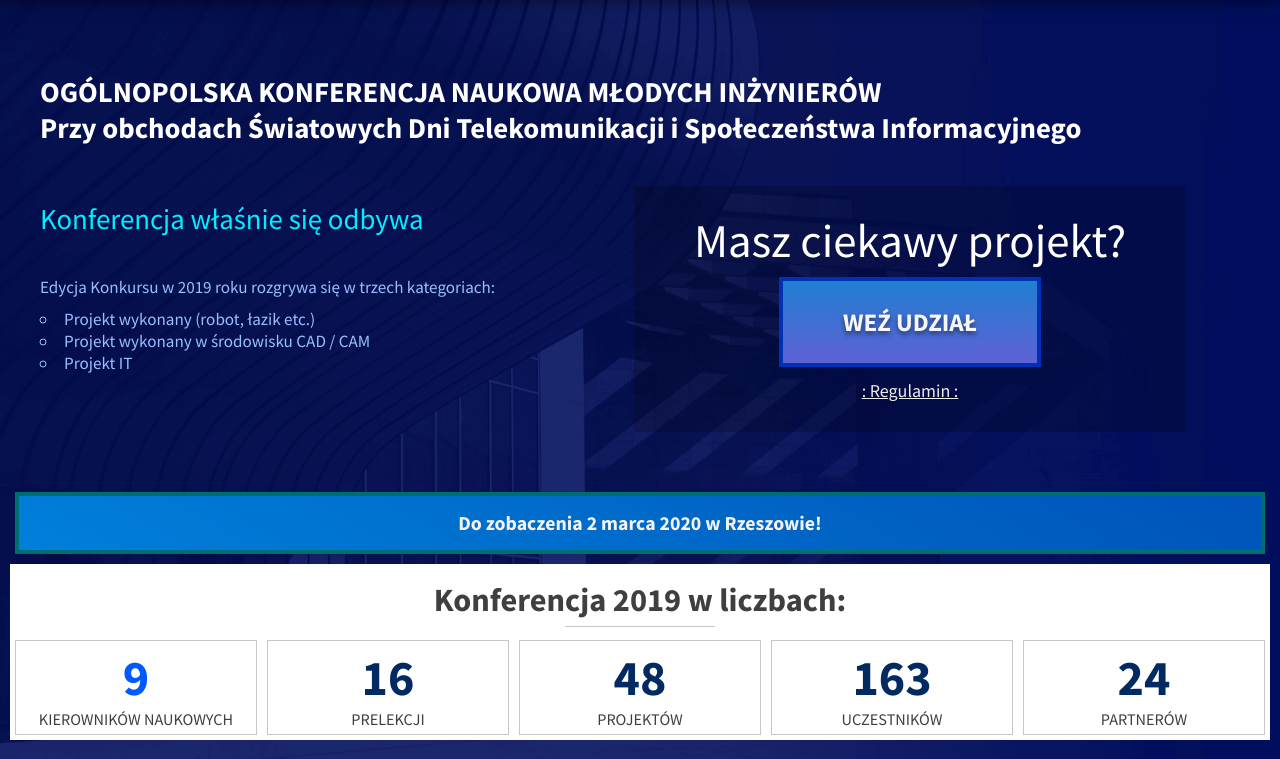
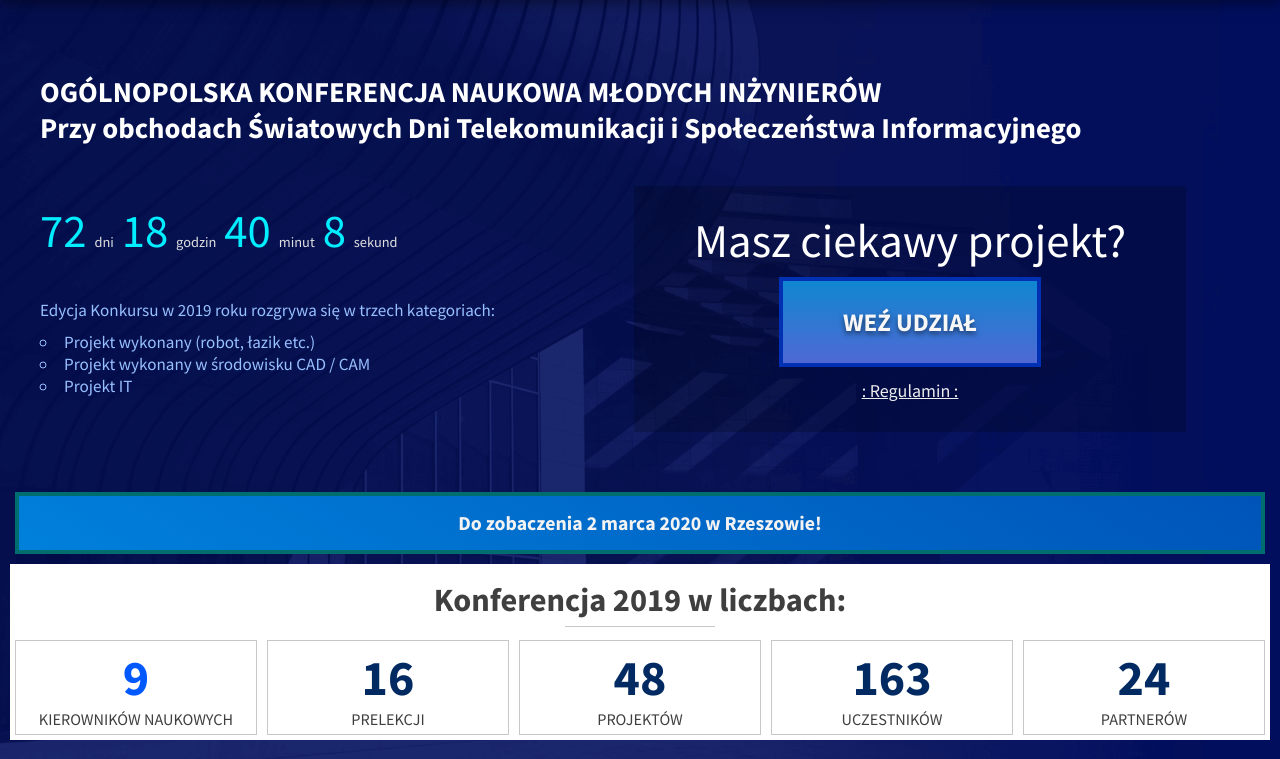
Before and after one commit to mwvabes/kmi-mechatron, a PHP site: page / in a window 1280 px wide. Shown: the part 60-819 px from the top of the page. Run offline with PHP 8.4, Linux system fonts and the light colour scheme; style sheets or scripts are compiled from the project's sources; some libraries are stand-ins or nearby versions.

Commit message:
Fix counter

```diff
--- a/scripts/timeRemainingCounter.js
+++ b/scripts/timeRemainingCounter.js
@@ -1,6 +1,6 @@
 //Settings
-const eventStartDate = new Date(2019, 02, 02, 12, 0, 0).getTime();
-const eventEndDate = new Date(2021, 02, 20, 15, 28, 10).getTime();
+const eventStartDate = new Date(2020, 02, 02, 12, 0, 0).getTime();
+const eventEndDate = new Date(2020, 02, 20, 15, 28, 10).getTime();
 const registrationDateEnd = new Date(2020, 02, 12).getTime();
 
 let now = new Date().getTime();
@@ -11,10 +11,10 @@ const daysRemainedContent = '<span id="rDays" class="rNum"></span> dni ' +
   '<span id="rSeconds" class="rNum"></span> sekund ';
 
 const conferenceIsFinishedContent = '<h1 class="conferenceState">Konferencja już się odbyła</h1>' +
-  '<p>Zapraszamy w przyszłej edycji!</p>';
+  '<p class="conferenceState">Zapraszamy w przyszłej edycji!</p>';
 
 const conferenceIsNowContent = '<h1 class="conferenceState">Konferencja właśnie się odbywa</h1>' +
-  '<p></p>';
+  '<p class="conferenceState"></p>';
 
 // --------------------
 
@@ -91,7 +91,8 @@ let renderTime = () => {
       structureConferenceIsNow();
       timeRemainingVisible();
     } else {
-      showTimeUp();
+      structureTimeUp();
+      timeRemainingVisible();
     }
   }
 };
--- a/styles/homepage.css
+++ b/styles/homepage.css
@@ -869,7 +869,11 @@ ul.partners > li:hover {
   }
 }
 
-.conferenceState {
+h1.conferenceState {
   color: #00eeff;
 }
+
+p.conferenceState {
+  font-size: 1rem;
+}
 /*# sourceMappingURL=homepage.css.map */
--- a/styles/homepage.scss
+++ b/styles/homepage.scss
@@ -668,6 +668,10 @@ ul.partners>li:hover {
     }
 }
 
-.conferenceState {
+h1.conferenceState {
     color: #00eeff;
 }
+
+p.conferenceState {
+    font-size: 1rem;
+}
--- a/styles/info.css
+++ b/styles/info.css
@@ -84,6 +84,7 @@ section.information {
   border-radius: 50px 50px 0 0;
   -webkit-box-shadow: 0px 0px 25px 0px rgba(0, 0, 0, 0.75);
           box-shadow: 0px 0px 25px 0px rgba(0, 0, 0, 0.75);
+  border-bottom: 1px solid #000;
 }
 
 section.information > *:not(:last-child) {
--- a/styles/info.scss
+++ b/styles/info.scss
@@ -92,6 +92,7 @@ section.information {
   background-color: #FFF;
   border-radius: 50px 50px 0 0;
   box-shadow: 0px 0px 25px 0px rgba(0,0,0,0.75);
+  border-bottom: 1px solid #000;
 }
 
 section.information > *:not(:last-child) {
```
Also changed, not shown: 2 other files.
